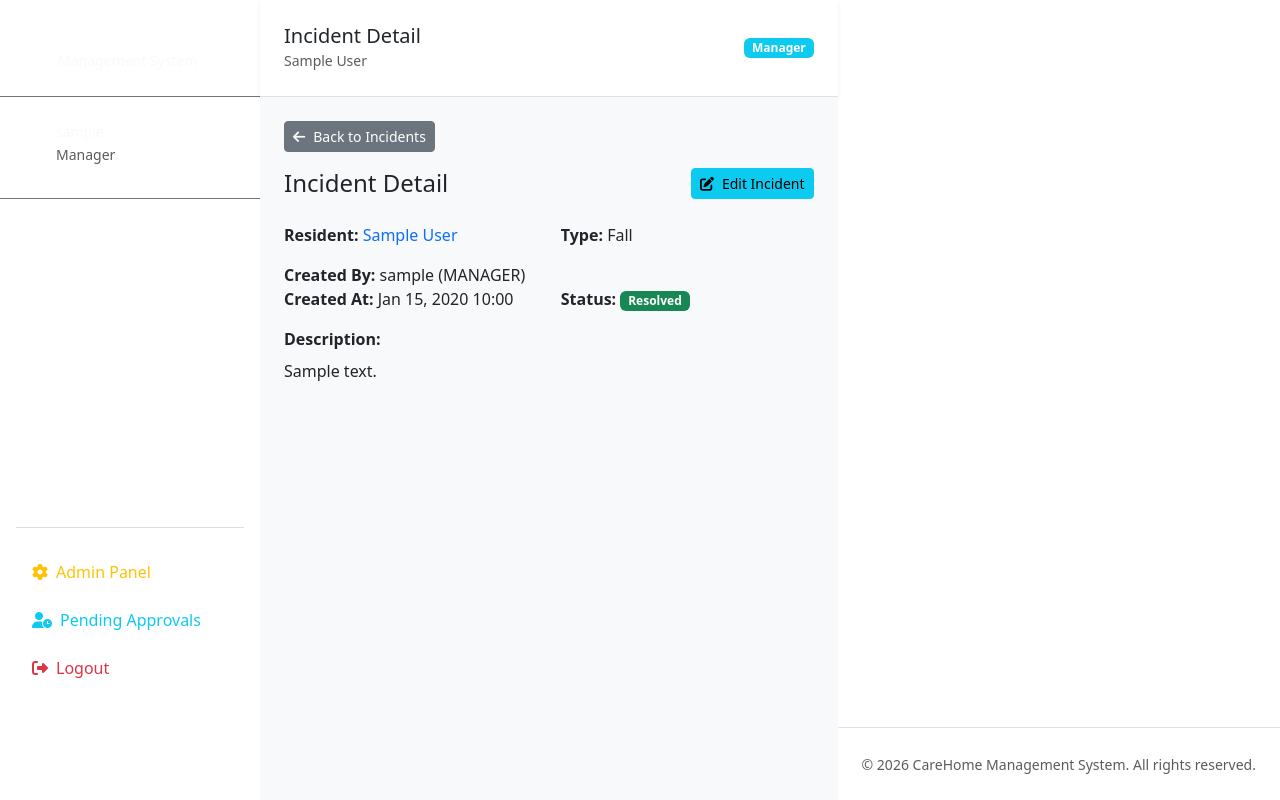
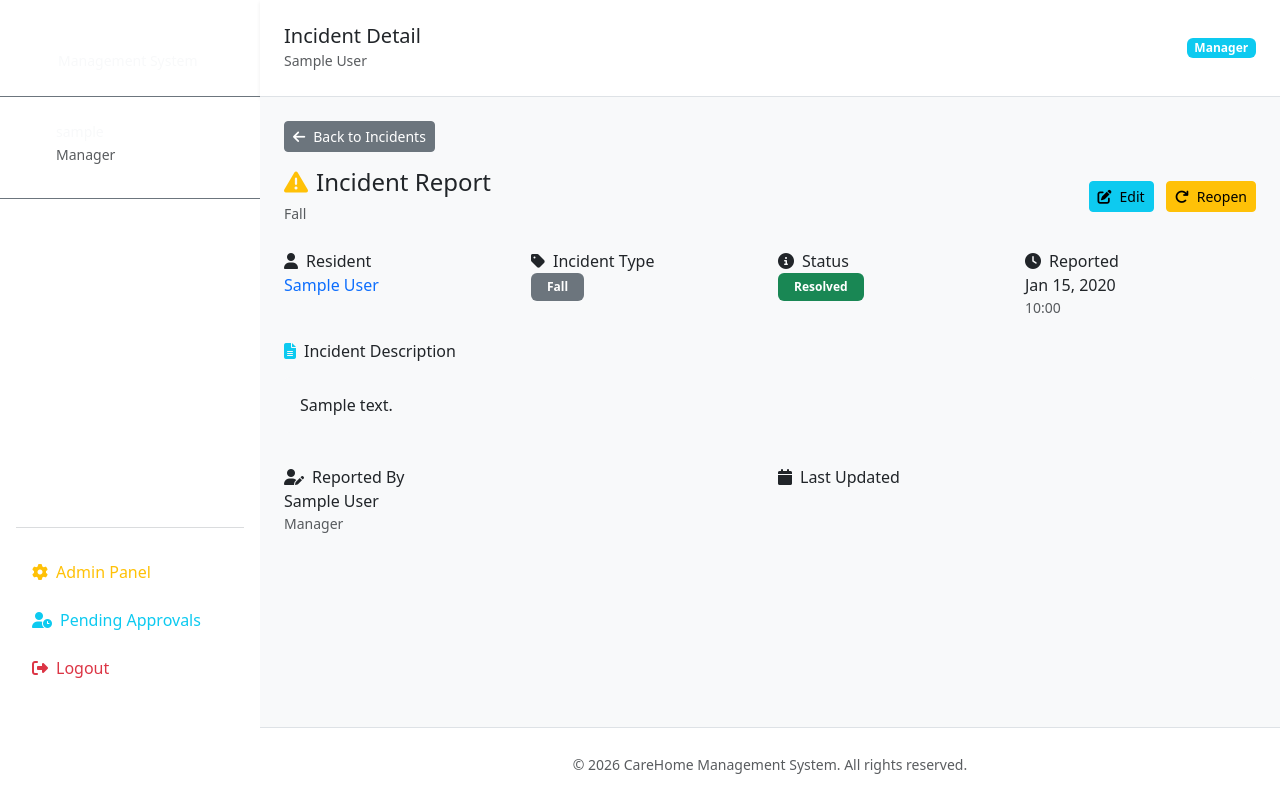
Before and after one commit to tolasedairo/carehome, a Django app: page /incidents/1/ in a window 1280 px wide. Run offline with Django 5.2, Linux system fonts and the light colour scheme; a user stored in the database is signed in; tables that the repository leaves empty hold one stand-in row (values such as "Sample post").

Commit message:
feat: enhance incident detail and list views with resolve/unresolve functionality and improved layout

```diff
--- a/incidents/templates/incidents/incident_detail.html
+++ b/incidents/templates/incidents/incident_detail.html
@@ -3,60 +3,135 @@
 {% block page_title %}Incident Detail{% endblock %}
 
 {% block content %}
-<div class="mb-3">
-    <a href="{% url 'incidents:list' %}" class="btn btn-secondary btn-sm">
+<a href="{% url 'incidents:list' %}" class="btn btn-secondary btn-sm mb-3">
     <i class="fas fa-arrow-left me-2"></i>Back to Incidents
 </a>
+
+<div class="feature-card">
+    <div class="d-flex justify-content-between align-items-center flex-wrap gap-2 mb-4">
+        <div>
+            <h4 class="mb-1">
+                <i class="fas fa-exclamation-triangle me-2 text-warning"></i>Incident Report
+            </h4>
+            <small class="text-muted">{{ object.get_incident_type_display }}</small>
         </div>
-
-<div class="d-flex justify-content-between align-items-center mb-4">
-    <h4 class="mb-0">Incident Detail</h4>
         {% if user.role == "MANAGER" %}
-    <a href="{% url 'incidents:edit' object.pk %}" class="btn btn-info btn-sm">
-        <i class="fas fa-edit me-2"></i>Edit Incident
+        <div>
+            <a href="{% url 'incidents:edit' object.pk %}" class="btn btn-info btn-sm me-2">
+                <i class="fas fa-edit me-2"></i>Edit
             </a>
+            {% if object.is_resolved %}
+            <form method="post" action="{% url 'incidents:unresolve' object.pk %}" class="d-inline">
+                {% csrf_token %}
+                <button type="submit" class="btn btn-warning btn-sm">
+                    <i class="fas fa-redo me-2"></i>Reopen
+                </button>
+            </form>
+            {% else %}
+            <form method="post" action="{% url 'incidents:resolve' object.pk %}" class="d-inline">
+                {% csrf_token %}
+                <button type="submit" class="btn btn-success btn-sm">
+                    <i class="fas fa-check me-2"></i>Resolve
+                </button>
+            </form>
+            {% endif %}
+        </div>
         {% endif %}
     </div>
 
-<div class="feature-card">
-    <div class="row mb-3">
-        <div class="col-md-6">
-            <strong>Resident:</strong>
+    <div class="row g-3">
+        <!-- Resident Info Card -->
+        <div class="col-md-6 col-lg-3">
+            <div class="info-card">
+                <div class="info-label">
+                    <i class="fas fa-user me-2"></i>Resident
+                </div>
+                <div class="info-value">
                     {% if object.resident %}
                         <a href="{% url 'residents:detail' object.resident.pk %}" class="text-decoration-none">
                             {{ object.resident }}
                         </a>
                     {% else %}
-                -
+                        <span class="text-muted">General Incident</span>
                     {% endif %}
                 </div>
+            </div>
+        </div>
+
+        <!-- Type Card -->
+        <div class="col-md-6 col-lg-3">
+            <div class="info-card">
+                <div class="info-label">
+                    <i class="fas fa-tag me-2"></i>Incident Type
+                </div>
+                <div class="info-value">
+                    <span class="badge bg-secondary px-3 py-2">{{ object.get_incident_type_display }}</span>
+                </div>
+            </div>
+        </div>
+
+        <!-- Status Card -->
+        <div class="col-md-6 col-lg-3">
+            <div class="info-card">
+                <div class="info-label">
+                    <i class="fas fa-info-circle me-2"></i>Status
+                </div>
+                <div class="info-value">
+                    {% if object.is_resolved %}
+                        <span class="badge bg-success px-3 py-2">Resolved</span>
+                    {% else %}
+                        <span class="badge bg-warning px-3 py-2">Open</span>
+                    {% endif %}
+                </div>
+            </div>
+        </div>
+
+        <!-- Created At Card -->
+        <div class="col-md-6 col-lg-3">
+            <div class="info-card">
+                <div class="info-label">
+                    <i class="fas fa-clock me-2"></i>Reported
+                </div>
+                <div class="info-value">
+                    {{ object.created_at|date:"M d, Y" }}
+                    <small class="d-block text-muted">{{ object.created_at|date:"H:i" }}</small>
+                </div>
+            </div>
+        </div>
+    </div>
+
+    <!-- Description Section -->
+    <div class="mt-4">
+        <h6 class="mb-3">
+            <i class="fas fa-file-alt me-2 text-info"></i>Incident Description
+        </h6>
+        <div class="p-3 bg-light rounded">
+            <p class="mb-0" style="white-space: pre-wrap;">{{ object.description }}</p>
+        </div>
+    </div>
+
+    <!-- Additional Info -->
+    <div class="row g-3 mt-3">
         <div class="col-md-6">
-            <strong>Type:</strong> {{ object.get_incident_type_display }}
+            <div class="info-card">
+                <div class="info-label">
+                    <i class="fas fa-user-edit me-2"></i>Reported By
+                </div>
+                <div class="info-value">
+                    {{ object.created_by.get_full_name|default:object.created_by.username }}
+                    <small class="d-block text-muted">{{ object.created_by.get_role_display }}</small>
+                </div>
             </div>
         </div>
         <div class="col-md-6">
-            <strong>Created By:</strong> {{ object.created_by }}
+            <div class="info-card">
+                <div class="info-label">
+                    <i class="fas fa-calendar me-2"></i>Last Updated
+                </div>
+                <div class="info-value">
+                    {{ object.updated_at|date:"M d, Y H:i" }}
                 </div>
             </div>
-
-    <div class="row mb-3">
-        <div class="col-md-6">
-            <strong>Created At:</strong> {{ object.created_at|date:"M d, Y H:i" }}
-        </div>
-        <div class="col-md-6">
-            <strong>Status:</strong>
-            {% if object.is_resolved %}
-                <span class="badge bg-success">Resolved</span>
-            {% else %}
-                <span class="badge bg-warning">Open</span>
-            {% endif %}
-        </div>
-    </div>
-
-    <div class="row mb-3">
-        <div class="col-12">
-            <strong>Description:</strong>
-            <p class="mt-2">{{ object.description }}</p>
         </div>
     </div>
 </div>
--- a/incidents/urls.py
+++ b/incidents/urls.py
@@ -1,5 +1,12 @@
 from django.urls import path
-from .views import IncidentListView, IncidentCreateView, IncidentDetailView, IncidentUpdateView
+from .views import (
+    IncidentListView,
+    IncidentCreateView,
+    IncidentDetailView,
+    IncidentUpdateView,
+    IncidentResolveView,
+    IncidentUnresolveView
+)
 
 app_name = 'incidents'
 
@@ -8,4 +15,6 @@ urlpatterns = [
     path('create/', IncidentCreateView.as_view(), name='create'),
     path('<int:pk>/', IncidentDetailView.as_view(), name='detail'),
     path('<int:pk>/edit/', IncidentUpdateView.as_view(), name='edit'),
+    path('<int:pk>/resolve/', IncidentResolveView.as_view(), name='resolve'),
+    path('<int:pk>/unresolve/', IncidentUnresolveView.as_view(), name='unresolve'),
 ]
--- a/incidents/views.py
+++ b/incidents/views.py
@@ -1,8 +1,9 @@
-from django.views.generic import ListView, CreateView, DetailView, UpdateView
+from django.views.generic import ListView, CreateView, DetailView, UpdateView, View
 from django.urls import reverse_lazy
 from django.contrib.auth.decorators import login_required
 from django.utils.decorators import method_decorator
 from django.contrib import messages
+from django.shortcuts import redirect, get_object_or_404
 from accounts.decorators import approval_required
 from .models import Incident
 from .forms import IncidentForm
@@ -111,3 +112,39 @@ class IncidentUpdateView(UpdateView):
             'Incident report has been updated successfully.'
         )
         return super().form_valid(form)
+
+
+@method_decorator([login_required, approval_required], name='dispatch')
+class IncidentResolveView(View):
+    """Mark incident as resolved (Manager only)"""
+
+    def dispatch(self, request, *args, **kwargs):
+        if request.user.role != 'MANAGER':
+            messages.error(request, 'Only managers can resolve incidents.')
+            return redirect('incidents:list')
+        return super().dispatch(request, *args, **kwargs)
+
+    def post(self, request, pk):
+        incident = get_object_or_404(Incident, pk=pk)
+        incident.is_resolved = True
+        incident.save()
+        messages.success(request, f'Incident has been marked as resolved.')
+        return redirect('incidents:detail', pk=pk)
+
+
+@method_decorator([login_required, approval_required], name='dispatch')
+class IncidentUnresolveView(View):
+    """Reopen a resolved incident (Manager only)"""
+
+    def dispatch(self, request, *args, **kwargs):
+        if request.user.role != 'MANAGER':
+            messages.error(request, 'Only managers can reopen incidents.')
+            return redirect('incidents:list')
+        return super().dispatch(request, *args, **kwargs)
+
+    def post(self, request, pk):
+        incident = get_object_or_404(Incident, pk=pk)
+        incident.is_resolved = False
+        incident.save()
+        messages.success(request, f'Incident has been reopened.')
+        return redirect('incidents:detail', pk=pk)
```
Also changed, not shown: incidents/templates/incidents/incident_list.html (+7 -7 lines). Lines whose indentation alone changed are shown as unchanged.
